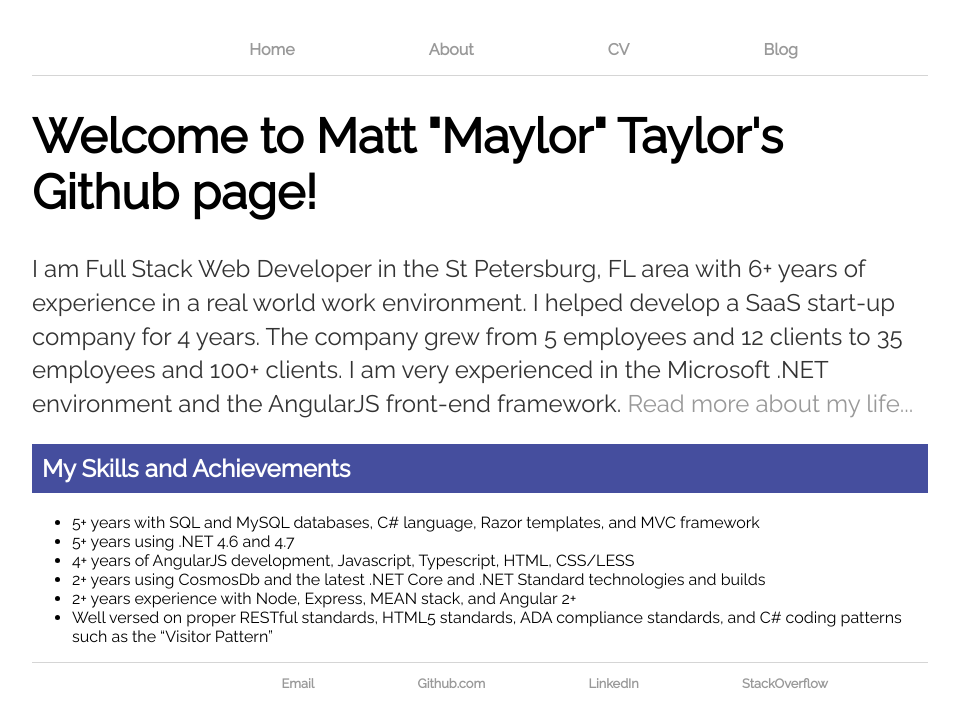
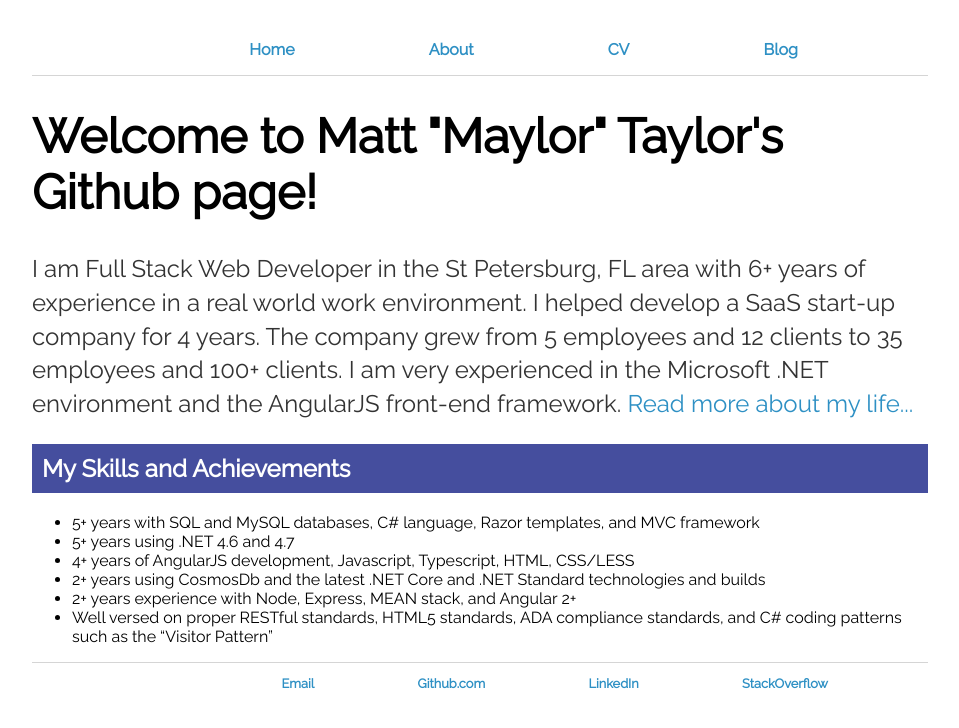
Before and after one commit to maylortaylor/maylortaylor.github.io, a Jekyll site: the page built from index.html, in a window 1280 px wide. Shown: the top 728 px of the page, without its empty margins (160-1119 px from the left). Built offline with Jekyll 4.4.1, drawn with Linux system fonts in a browser that asks for light colours.

Commit message:
adjust hyperlink color

```diff
--- a/css/main.css
+++ b/css/main.css
@@ -28,7 +28,7 @@ h2 {
 }
 a {
     text-decoration: none;
-    color: #999;
+    color: #2E90C4;
 }
 a:hover {
     text-decoration: underline;
```
